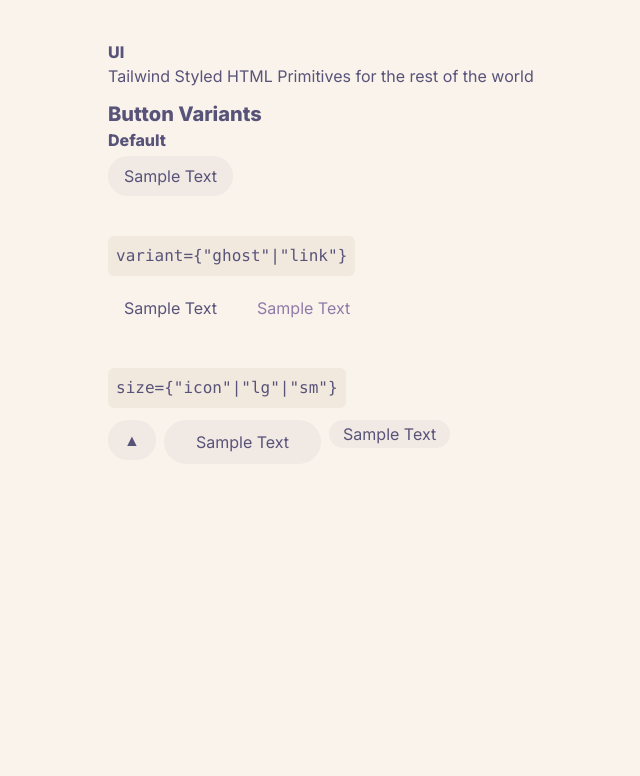
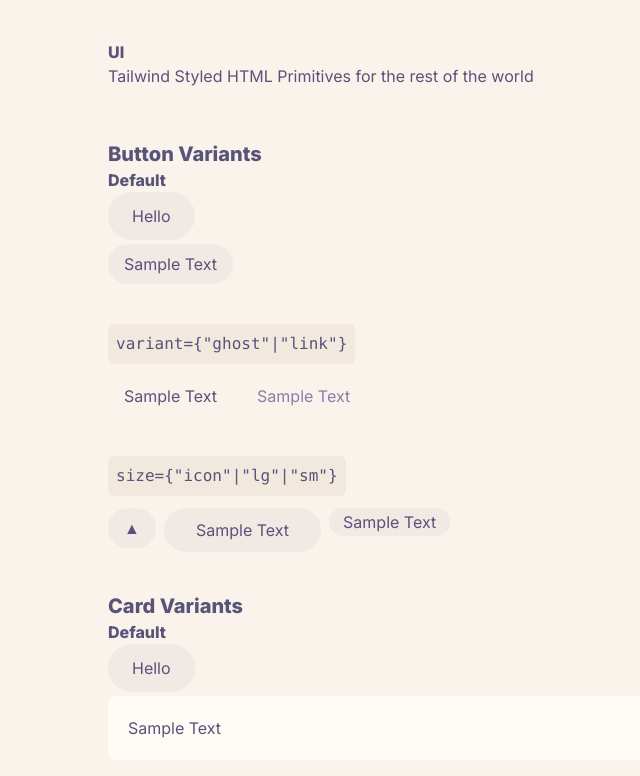
Before and after one commit to barelyhuman/zincui, a Preact app: page / in a window 1280 px wide. Shown: the top 776 px of the page, without its empty margins (84-724 px from the left). Built offline with nearby package versions, Linux system fonts and the light colour scheme.

Commit message:
experiment: add as a plugin

```diff
--- a/src/components/shared/style-registry.js
+++ b/src/components/shared/style-registry.js
@@ -7,37 +7,47 @@
  */
 
 /**@type {StyleDef[]}*/
-export const styles = [];
+export const styles = []
 
 defineStyle({
-  name: "button",
-  forElements: ["button"],
-  base: "animate-enter inline-flex h-12 items-center justify-center px-6 font-medium transition focus:outline-none focus:ring",
+  name: 'button',
+  forElements: ['button'],
+  base: 'inline-flex h-12 items-center justify-center px-6 font-medium transition focus:outline-none focus:ring',
   variants: {
     variants: {
       variant: {
-        default: "bg-muted/10 hover:bg-muted/20 rounded-full",
+        default: 'bg-muted/10 hover:bg-muted/20 rounded-full',
         ghost:
-          "rounded-md px-2.5 py-1.5 transition hover:bg-muted/10 focus:outline-none focus:ring focus:ring-inset",
-        link: "font-medium bg-base hover:bg-base text-iris underline-offset-2 after:inline-block after:whitespace-pre hover:underline link",
+          'rounded-md px-2.5 py-1.5 transition hover:bg-muted/10 focus:outline-none focus:ring focus:ring-inset',
+        link: 'font-medium bg-base hover:bg-base text-iris underline-offset-2 after:inline-block after:whitespace-pre hover:underline link',
       },
       size: {
-        default: "h-10 px-4 py-2",
-        sm: "h-7 px-3.5",
-        lg: "h-11 px-8",
-        icon: "h-10 w-10",
+        default: 'h-10 px-4 py-2',
+        sm: 'h-7 px-3.5',
+        lg: 'h-11 px-8',
+        icon: 'h-10 w-10',
       },
     },
     defaultVariants: {
-      variant: "default",
-      size: "default",
+      variant: 'default',
+      size: 'default',
     },
   },
-});
+})
+
+defineStyle({
+  name: 'card',
+  forElements: ['div'],
+  base: 'flex rounded-md p-5 h-full w-full flex-col bg-surface transition target:ring focus:outline-none focus:ring hoverable size-sm',
+  variants: {
+    variants: {},
+    defaultVariants: {},
+  },
+})
 
 /**
  * @param {StyleDef} style
  */
 function defineStyle(style) {
-  styles.push(style);
+  styles.push(style)
 }
--- a/src/pages/index.jsx
+++ b/src/pages/index.jsx
@@ -1,8 +1,8 @@
-import { Layout } from "~/components/layout";
-import { styles } from "~/components/shared/style-registry";
-import { cn } from "~/lib/cn";
-import { cva } from "class-variance-authority";
-import { h } from "preact";
+import { Layout } from '~/components/layout'
+import { styles } from '~/components/shared/style-registry'
+import { cn } from '~/lib/cn'
+import { cva } from 'class-variance-authority'
+import { h } from 'preact'
 
 export default () => {
   return (
@@ -12,20 +12,21 @@ export default () => {
         <p>Tailwind Styled HTML Primitives for the rest of the world</p>
       </hgroup>
       <section>
-        {styles.map((d) => {
-          const classVariantBuilder = cva(d.base, d.variants);
-          const variants = Object.keys(d.variants.variants);
+        {styles.map(d => {
+          const classVariantBuilder = cva(d.base, d.variants)
+          const variants = Object.keys(d.variants.variants)
           const variantProperties = variants.reduce((acc, varKey) => {
-            acc[varKey] = Object.keys(d.variants.variants[varKey]).sort();
-            return acc;
-          }, {});
+            acc[varKey] = Object.keys(d.variants.variants[varKey]).sort()
+            return acc
+          }, {})
           return (
-            <div>
+            <div class="mt-10">
               <h2 class="font-bold text-xl">
                 <span class="capitalize">{d.name}</span> Variants
               </h2>
               <h3 class="font-semibold">Default</h3>
-              {d.forElements.map((el) => {
+              <a class="btn">Hello</a>
+              {d.forElements.map(el => {
                 return (
                   <div class="mt-1">
                     {h(
@@ -33,36 +34,36 @@ export default () => {
                       {
                         class: cn(classVariantBuilder({})),
                       },
-                      "Sample Text"
+                      'Sample Text'
                     )}
                   </div>
-                );
+                )
               })}
-              {variants.map((variantKey) => {
+              {variants.map(variantKey => {
                 return (
                   <div class="flex flex-col gap-2 mt-10">
                     <h3 class="flex gap-2">
                       <code class="bg-overlay p-2 rounded-md">
                         {variantKey}={`{`}
                         {variantProperties[variantKey]
-                          .filter((innerKey) => innerKey !== "default")
+                          .filter(innerKey => innerKey !== 'default')
                           .map((d, index, src) => {
-                            const isLast = index == src.length - 1;
+                            const isLast = index == src.length - 1
                             return (
                               <span>
-                                "{d}"{isLast ? "" : "|"}
+                                "{d}"{isLast ? '' : '|'}
                               </span>
-                            );
+                            )
                           })}
                         {`}`}
                       </code>
                     </h3>
                     <div class="flex gap-2 mt-1">
-                      {d.forElements.map((el) => {
+                      {d.forElements.map(el => {
                         return variantProperties[variantKey]
-                          .filter((innerKey) => innerKey !== "default")
-                          .map((keyProp) => {
-                            if (keyProp == "icon") {
+                          .filter(innerKey => innerKey !== 'default')
+                          .map(keyProp => {
+                            if (keyProp == 'icon') {
                               return h(
                                 el,
                                 {
@@ -72,8 +73,8 @@ export default () => {
                                     })
                                   ),
                                 },
-                                "▲"
-                              );
+                                '▲'
+                              )
                             }
                             return h(
                               el,
@@ -84,18 +85,18 @@ export default () => {
                                   })
                                 ),
                               },
-                              "Sample Text"
-                            );
-                          });
+                              'Sample Text'
+                            )
+                          })
                       })}
                     </div>
                   </div>
-                );
+                )
               })}
             </div>
-          );
+          )
         })}
       </section>
     </Layout>
-  );
-};
+  )
+}
--- a/tailwind.config.js
+++ b/tailwind.config.js
@@ -1,28 +1,64 @@
-import { fontFamily } from "tailwindcss/defaultTheme";
+import { fontFamily } from 'tailwindcss/defaultTheme'
+import * as plugUtils from 'tailwindcss/plugin'
+
+// @ts-expect-error invalid export type
+const createPlugin = plugUtils.default
+
+const rosePineUIPlugin = createPlugin(
+  ({ addUtilities, addBase, theme, addComponents, e, config }) => {
+    addComponents({
+      '.btn': {
+        'background': theme('colors.muted').replace('<alpha-value>', '0.1'),
+        'padding': theme('spacing.3'),
+        'display': 'inline-flex',
+        'height': theme('spacing.12'),
+        'justifyContent': 'center',
+        'paddingLeft': theme('spacing.6'),
+        'paddingRight': theme('spacing.6'),
+        'fontWeight': theme('fontWeight.medium'),
+        'borderRadius': theme('borderRadius.full'),
+        'cursor': 'pointer',
+        '&:hover': {
+          background: theme('colors.muted').replace('<alpha-value>', '0.2'),
+        },
+      },
+    })
+  },
+  {
+    theme: {
+      colors: {
+        base: 'hsl(var(--color-base) / <alpha-value>)',
+        surface: 'hsl(var(--color-surface) / <alpha-value>)',
+        overlay: 'hsl(var(--color-overlay) / <alpha-value>)',
+        muted: 'hsl(var(--color-muted) / <alpha-value>)',
+        subtle: 'hsl(var(--color-subtle) / <alpha-value>)',
+        text: 'hsl(var(--color-text) / <alpha-value>)',
+        love: 'hsl(var(--color-love) / <alpha-value>)',
+        gold: 'hsl(var(--color-gold) / <alpha-value>)',
+        rose: 'hsl(var(--color-rose) / <alpha-value>)',
+        pine: 'hsl(var(--color-pine) / <alpha-value>)',
+        foam: 'hsl(var(--color-foam) / <alpha-value>)',
+        iris: 'hsl(var(--color-iris) / <alpha-value>)',
+      },
+    },
+  }
+)
 
 /** @type {import('tailwindcss').Config} */
 export default {
-  content: ["./src/**/*.{js,tsx,jsx}"],
+  content: ['./src/**/*.{js,tsx,jsx}'],
   theme: {
     fontFamily: {
-      sans: ["Inter", ...fontFamily.sans],
+      sans: ['Inter', ...fontFamily.sans],
     },
     extend: {
-      colors: {
-        base: "hsl(var(--color-base) / <alpha-value>)",
-        surface: "hsl(var(--color-surface) / <alpha-value>)",
-        overlay: "hsl(var(--color-overlay) / <alpha-value>)",
-        muted: "hsl(var(--color-muted) / <alpha-value>)",
-        subtle: "hsl(var(--color-subtle) / <alpha-value>)",
-        text: "hsl(var(--color-text) / <alpha-value>)",
-        love: "hsl(var(--color-love) / <alpha-value>)",
-        gold: "hsl(var(--color-gold) / <alpha-value>)",
-        rose: "hsl(var(--color-rose) / <alpha-value>)",
-        pine: "hsl(var(--color-pine) / <alpha-value>)",
-        foam: "hsl(var(--color-foam) / <alpha-value>)",
-        iris: "hsl(var(--color-iris) / <alpha-value>)",
+      borderColor: {
+        DEFAULT: 'hsl(var(--color-muted) / 0.2)',
+      },
+      ringColor: {
+        DEFAULT: 'hsl(var(--color-foam) / 0.2)',
       },
     },
   },
-  plugins: [],
-};
+  plugins: [rosePineUIPlugin],
+}
```
